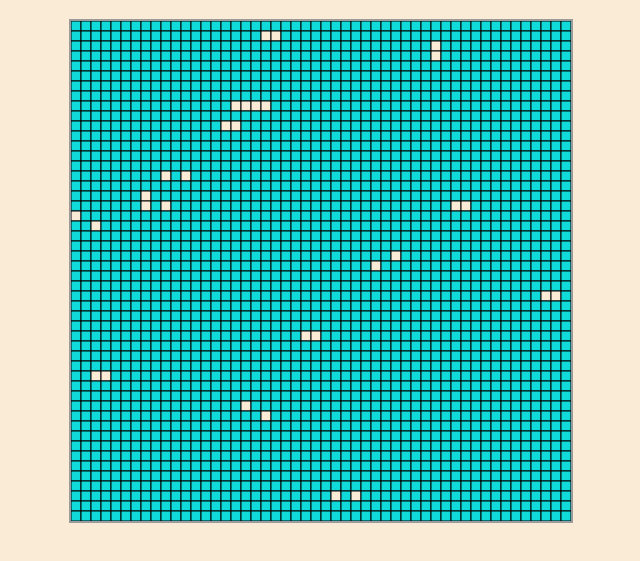
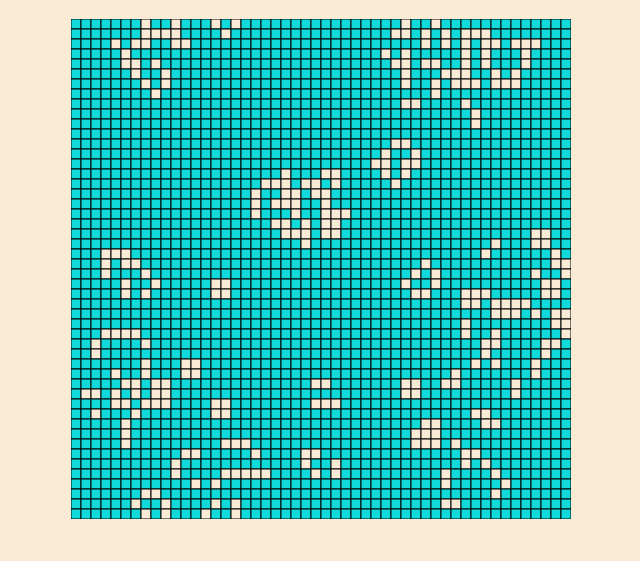
Before and after one commit to mendozzac/GameOfLife, a website: page index.html in a window 1280 px wide. Shown: the part 63-624 px from the top of the page, without its empty margins (319-959 px from the left). Drawn offline with Linux system fonts and the light colour scheme.

Commit message:
rows and column inverted in this.añadirVecinos function

```diff
--- a/index.html
+++ b/index.html
@@ -18,6 +18,6 @@
   </head>
   <body>
     <h1>El juego de la vida</h1>
-    <canvas id="tablero" class="tablero"></canvas>
+    <canvas id="tablero"></canvas>
   </body>
 </html>
--- a/js/canvas.js
+++ b/js/canvas.js
@@ -20,7 +20,10 @@
 };
 const tablero = cuadrado();
 
-const borrarCanvas = () => {};
+const borrarCanvas = () => {
+  canvas.width = canvas.width;
+  canvas.height = canvas.height;
+};
 
 class Celulas {
   constructor(x, y, estado) {
@@ -36,7 +39,7 @@
           const vecinoY = (this.y + i + filas) % filas;
 
           if (i !== 0 || j !== 0) {
-            this.vecinos.push(tablero[vecinoY][vecinoX]);
+            this.vecinos.push(tablero[vecinoX][vecinoY]);
           }
         }
       }
@@ -68,10 +71,10 @@
         suma += this.vecinos[i].estado;
       }
       this.estadoProximo = this.estado;
-      if (suma < 2 || suma > 3) {
+      if (this.estado === 1 && (suma < 2 || suma > 3)) {
         this.estadoProximo = 0;
       }
-      if (suma === 3) {
+      if (this.estado === 0 && suma === 3) {
         this.estadoProximo = 1;
       }
     };
@@ -111,7 +114,7 @@
     }
   }
 };
-console.log(Celulas);
+
 iniciaTablero(tablero);
 const empezar = () => {
   borrarCanvas();
@@ -121,4 +124,3 @@
   empezar();
 }, 1000 / fotogramasPorSegundo);
 empezar();
-console.log(fotogramasPorSegundo);
```
